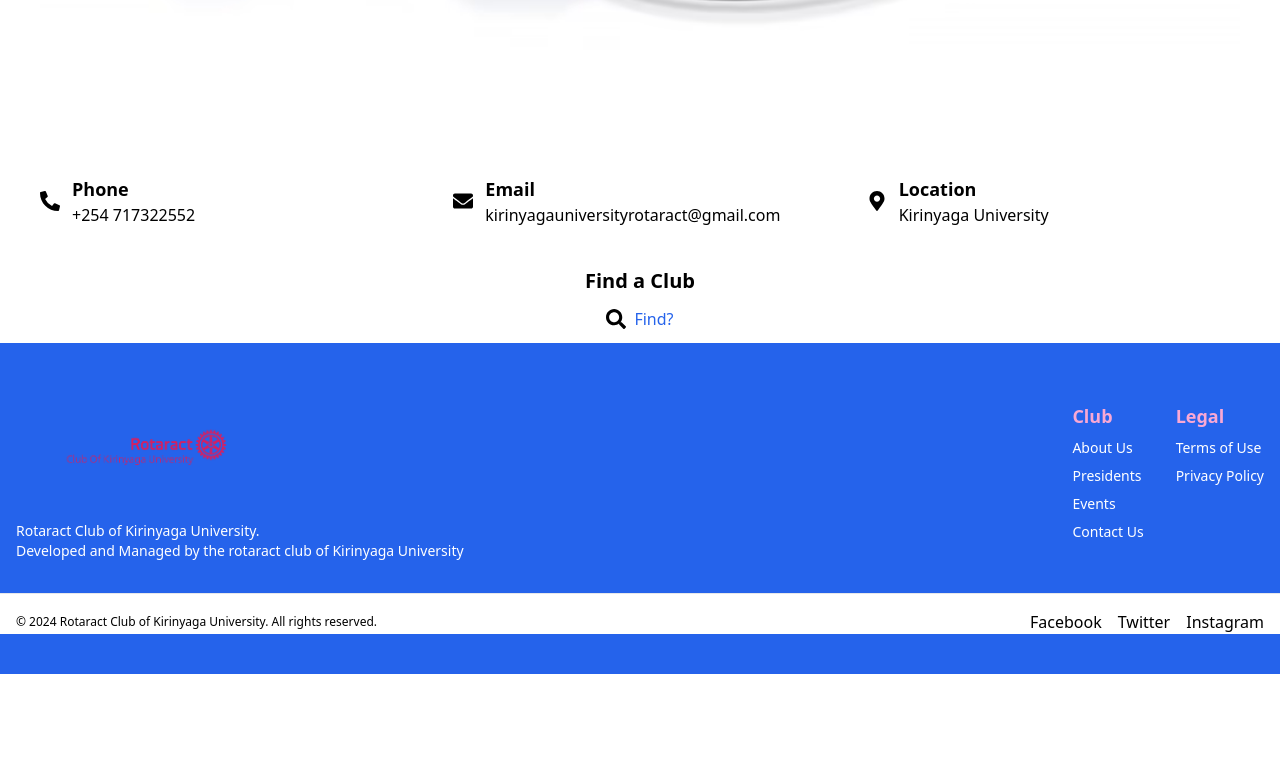
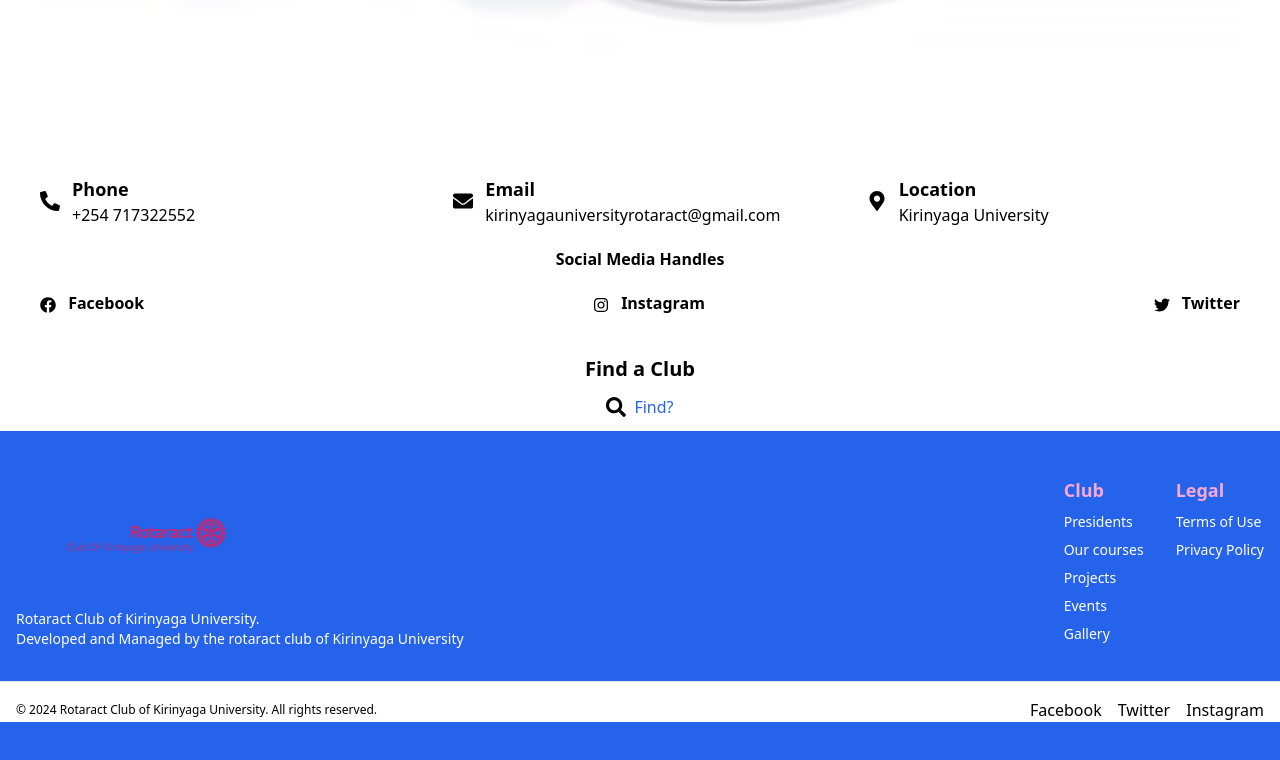
Before and after one commit to Simon-Njoroge/rac-kyu-website-frontend, a React (Vite) app: page /contact-us in a window 1280 px wide. Shown: the part 843-1603 px from the top of the page. Before the commit the page ends 1517 px from the top, so only its background shows below. Built offline with nearby package versions, Linux system fonts and the light colour scheme.

Commit message:
rac kyu frontend

```diff
--- a/src/components/contact.tsx
+++ b/src/components/contact.tsx
@@ -1,4 +1,4 @@
-import { FaPhoneAlt, FaEnvelope, FaMapMarkerAlt, FaSearch } from 'react-icons/fa';
+import { FaPhoneAlt, FaEnvelope, FaMapMarkerAlt, FaSearch, FaFacebook, FaInstagram, FaTwitter } from 'react-icons/fa';
 import contact from '../assets/contact us.avif';
 
 const Contactus = () => {
@@ -43,8 +43,32 @@
                         </div>
                     </div>
                 </div>
-
-                {/* Find a Club Section */}
+                <div className='mt-5 text-center font-bold'>
+                    <h1>Social Media Handles</h1>
+                </div>
+                <div className='flex flex-3 justify-between w-full mt-5'>
+                    <div>
+                        <a href="https://web.facebook.com/rotaractclubofkirinyagauniversity" target="_blank">
+                            <p className='cursor-pointer hover:text-pink-600 font-bold'>
+                                <FaFacebook className='inline-block mr-2' /> Facebook
+                            </p>
+                        </a>
+                    </div>
+                    <div>
+                        <a href="https://www.instagram.com/rac_kyu" target="_blank">
+                            <p className='cursor-pointer hover:text-pink-600 font-bold'>
+                                <FaInstagram className='inline-block mr-2' /> Instagram
+                            </p>
+                        </a>
+                    </div>
+                    <div>
+                        <a href="https://x.com/rac_kyu" target="_blank">
+                            <p className='cursor-pointer hover:text-pink-600 font-bold'>
+                                <FaTwitter className='inline-block mr-2' /> Twitter
+                            </p>
+                        </a>
+                    </div>
+                </div>
                 <div className="mt-10 text-center">
                     <h1 className="font-bold text-lg md:text-xl">Find a Club</h1>
                     <a
--- a/src/components/copyright.tsx
+++ b/src/components/copyright.tsx
@@ -9,7 +9,7 @@
                     </p>
                     <div className="flex space-x-4 mt-4 md:mt-0">
                         <a href=" https://web.facebook.com/rotaractclubofkirinyagauniversity " className="text-black hover:text-pink-500" target="_black">Facebook</a>
-                        <a href="https://x.com/rac_kyu " className="text-black hover:text-pink-500" target="_black" >Twitter</a>
+                        <a href="https://x.com/rac_kyu" className="text-black hover:text-pink-500" target="_black" >Twitter</a>
                         <a href="https://www.instagram.com/rac_kyu " target="_blank" className="text-black hover:text-pink-500">Instagram</a>
                     </div>
                 </div>
--- a/src/components/footer.tsx
+++ b/src/components/footer.tsx
@@ -1,6 +1,6 @@
 import logo from '../assets/logo.png';
 import Copyright from './copyright';
-
+import { Link } from 'react-router-dom';
 const Footer = () => {
   return (
     <footer className="bg-blue-600 text-white py-10 mt-2">
@@ -20,18 +20,19 @@
           {/* Club Section */}
           <nav className="flex flex-col space-y-2 bg-blue-600">
             <h6 className="font-semibold text-lg text-pink-300 bg-blue-600">Club</h6>
-            <a href="#" className="hover:text-pink-200 bg-blue-600 text-white">About Us</a>
-            <a href="#" className="hover:text-pink-200 bg-blue-600 text-white">Presidents</a>
-            <a href="#" className="hover:text-pink-200 bg-blue-600 text-white">Events</a>
-            <a href="#" className="hover:text-pink-200 bg-blue-600 text-white">Contact Us</a>
+           <Link to="/council-president" className='bg-blue-600'><a href="#" className="hover:text-pink-200 bg-blue-600 text-white">Presidents</a></Link>
+           <Link to="/our-courses" className='bg-blue-600'><a href="#" className="hover:text-pink-200 bg-blue-600 text-white">Our courses</a></Link>
+           <Link to="/project" className='bg-blue-600'><a href="#" className="hover:text-pink-200 bg-blue-600 text-white">Projects</a></Link>
+           <Link to="/events" className='bg-blue-600'><a href="#" className="hover:text-pink-200 bg-blue-600 text-white">Events</a></Link>
+           <Link to="/gallery" className='bg-blue-600'><a href="#" className="hover:text-pink-200 bg-blue-600 text-white">Gallery</a></Link>
           </nav>
 
           {/* Legal Section */}
           <nav className="flex flex-col space-y-2 bg-blue-600">
             <h6 className="font-semibold text-lg text-pink-300 bg-blue-600">Legal</h6>
-            <a href="#" className="hover:text-pink-200 bg-blue-600 text-white">Terms of Use</a>
-            <a href="#" className="hover:text-pink-200 bg-blue-600 text-white">Privacy Policy</a>
-            {/* <a href="#" className="hover:text-pink-200">Cookie Policy</a> */}
+            <a href="https://drive.google.com/file/d/1dw-9heqk-v_xoVw7uqw-N7_TS5QEVYrK/view?usp=sharing" target="_blank" className="hover:text-pink-200 bg-blue-600 text-white">Terms of Use</a>
+            <a href="https://drive.google.com/file/d/1tet_5XY8_wVaVXpoDGJg6sIrgLf-5-vS/view?usp=sharing"  target="_blank"  className="hover:text-pink-200 bg-blue-600 text-white">Privacy Policy</a>
+
           </nav>
         </div>
       </div>
```
